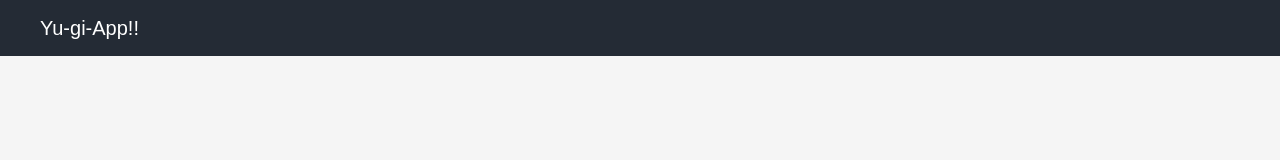
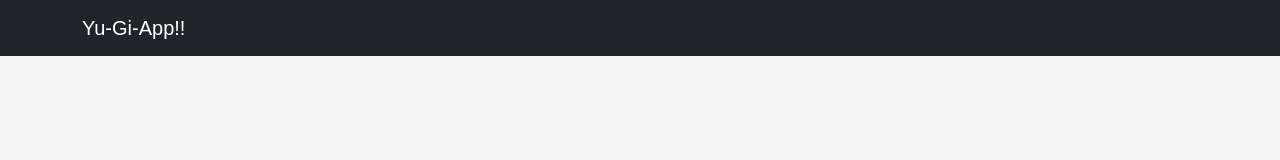
Before and after one commit to anjrotDev/yu-gi-app, a React (Create React App) app: page / in a window 1280 px wide. Shown: the top 160 px of the page. Built offline with nearby package versions, Linux system fonts and the light colour scheme.

Commit message:
react bootstrap integration and navbar adaptation

```diff
--- a/package.json
+++ b/package.json
@@ -9,9 +9,11 @@
     "@types/jest": "^27.5.2",
     "@types/node": "^16.18.11",
     "@types/react": "^18.0.26",
+    "@types/react-bootstrap": "^0.32.32",
     "@types/react-dom": "^18.0.10",
     "bootstrap": "^5.2.3",
     "react": "^18.2.0",
+    "react-bootstrap": "^2.7.0",
     "react-dom": "^18.2.0",
     "react-scripts": "5.0.1",
     "typescript": "^4.9.4",
--- a/src/App.tsx
+++ b/src/App.tsx
@@ -1,12 +1,11 @@
 import React from "react";
-import "bootstrap/dist/css/bootstrap.css";
 import "./App.css";
-import { Navbar } from "./components/Navbar/Navbar";
+import { MyNavbar } from "./components/Navbar/Navbar";
 
 function App() {
   return (
     <>
-      <Navbar />
+      <MyNavbar />
     </>
   );
 }
--- a/src/components/Navbar/Navbar.css
+++ /dev/null
@@ -1,8 +0,0 @@
-.navbar {
-  background-color: #242b35;
-}
-
-.navbar a {
-  color: #ffffff;
-  padding-left: 2.5rem;
-}
--- a/src/components/Navbar/Navbar.tsx
+++ b/src/components/Navbar/Navbar.tsx
@@ -1,12 +1,13 @@
 import React from "react";
-import "./Navbar.css";
+import { Container } from "react-bootstrap";
+import { Navbar } from "react-bootstrap";
 
-export const Navbar = () => {
+export const MyNavbar = () => {
   return (
-    <nav className="navbar navbar-expand-lg ">
-      <a className="navbar-brand" href="#">
-        Yu-gi-App!!
-      </a>
-    </nav>
+    <Navbar bg="dark" variant="dark">
+      <Container>
+        <Navbar.Brand href="#home">Yu-Gi-App!!</Navbar.Brand>
+      </Container>
+    </Navbar>
   );
 };
--- a/src/index.tsx
+++ b/src/index.tsx
@@ -1,3 +1,5 @@
+import "bootstrap/dist/css/bootstrap.min.css";
+import "bootstrap/dist/js/bootstrap.bundle.min";
 import React from "react";
 import ReactDOM from "react-dom/client";
 import App from "./App";
```
Also changed, not shown: 1 other file (tests, documents, lock files or other folders).
